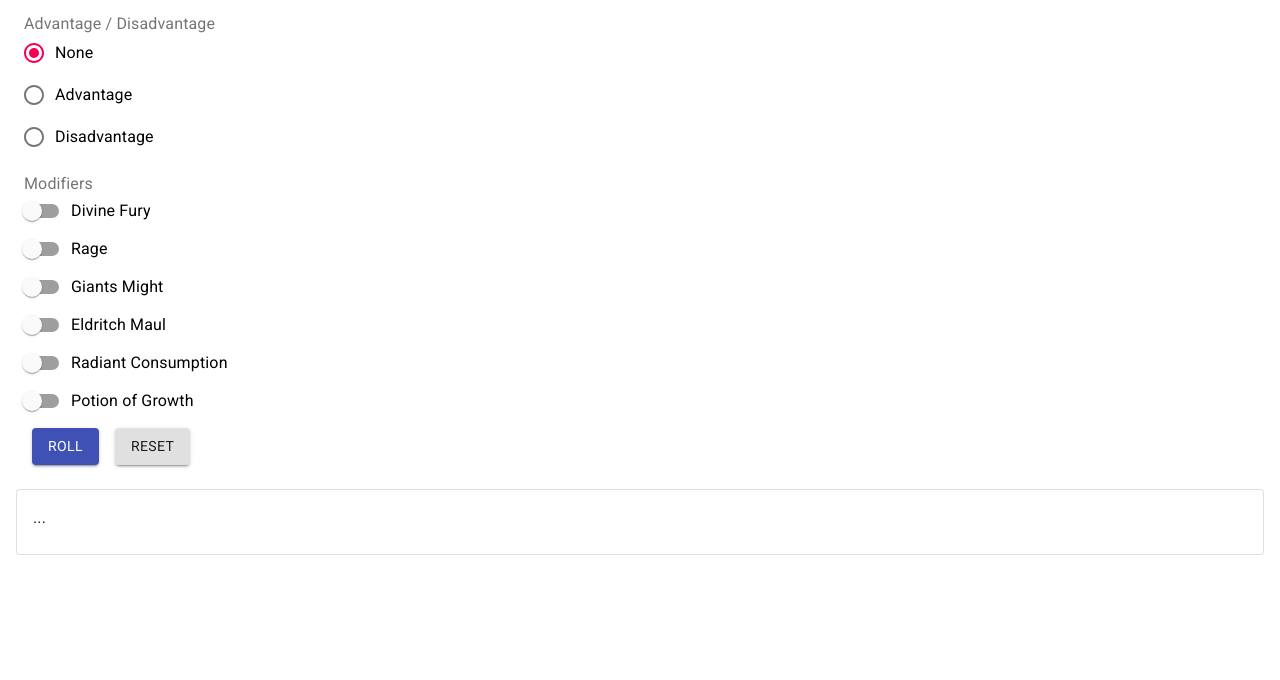
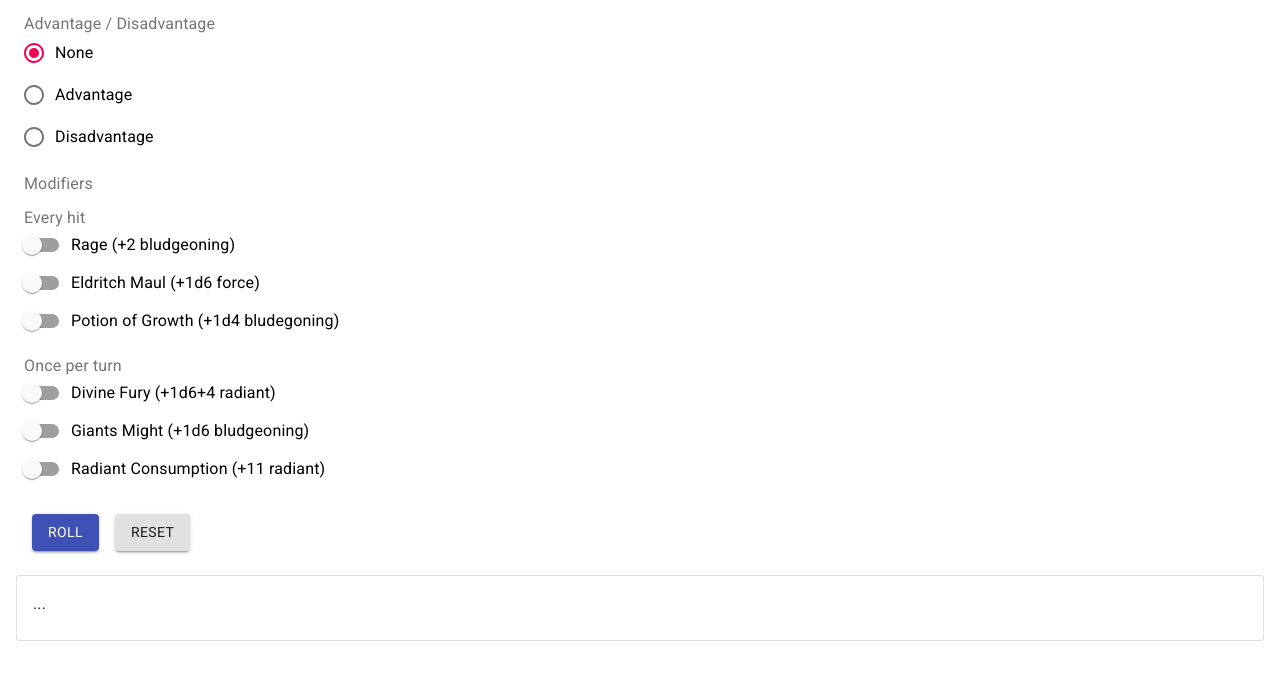
Before and after one commit to Chris-Gray-dev/Maximus-Calculator, a React (Create React App) app in the folder maximus-calculator/: page / in a window 1280 px wide. Shown: the top 680 px of the page. Built offline with nearby package versions, Linux system fonts and the light colour scheme.

Commit message:
re arranged

```diff
--- a/maximus-calculator/src/Components/MaximusForm.jsx
+++ b/maximus-calculator/src/Components/MaximusForm.jsx
@@ -75,32 +75,45 @@ function MaximusForm()
                     <FormControlLabel value={ADVANTAGE} control={<Radio />} name="advantage" label="Advantage" />
                     <FormControlLabel value={DISADVANTAGE} control={<Radio />} name="advantage" label="Disadvantage" />
                 </RadioGroup>
-                <br></br>
+
+                <br/>
+
                 <FormLabel component="legend">Modifiers</FormLabel>
+
+                <br/>
+
+                <FormLabel component="legend">Every hit</FormLabel>
+                <FormControlLabel
+                    control={<Switch checked={state.rage} onChange={handleChange} name="rage" />}
+                    label="Rage (+2 bludgeoning)"
+                />
+                <FormControlLabel
+                    control={<Switch checked={state.eldritchMaul} onChange={handleChange} name="eldritchMaul" />}
+                    label="Eldritch Maul (+1d6 force)"
+                />
+                <FormControlLabel
+                    control={<Switch checked={state.potionOfGrowth} onChange={handleChange} name="potionOfGrowth" />}
+                    label="Potion of Growth (+1d4 bludegoning)"
+                />
+
+                <br/>
+
+                <FormLabel component="legend">Once per turn</FormLabel>
                 <FormControlLabel
                     control={<Switch checked={state.divineFury} onChange={handleChange} name="divineFury" />}
-                    label="Divine Fury"
-                />
-                <FormControlLabel
-                    control={<Switch checked={state.rage} onChange={handleChange} name="rage" />}
-                    label="Rage"
+                    label="Divine Fury (+1d6+4 radiant)"
                 />
                 <FormControlLabel
                     control={<Switch checked={state.giantsMight} onChange={handleChange} name="giantsMight" />}
-                    label="Giants Might"
-                />
-                <FormControlLabel
-                    control={<Switch checked={state.eldritchMaul} onChange={handleChange} name="eldritchMaul" />}
-                    label="Eldritch Maul"
+                    label="Giants Might (+1d6 bludgeoning)"
                 />
                 <FormControlLabel
                     control={<Switch checked={state.radiantConsumption} onChange={handleChange} name="radiantConsumption" />}
-                    label="Radiant Consumption"
+                    label="Radiant Consumption (+11 radiant)"
                 />
-                <FormControlLabel
-                    control={<Switch checked={state.potionOfGrowth} onChange={handleChange} name="potionOfGrowth" />}
-                    label="Potion of Growth"
-                />
+
+                <br/>
+
                 <div className={classes.root}>
                     <Button variant="contained" color="primary" onClick={roll} >Roll</Button>
                     <Button variant="contained" onClick={reset}>Reset</Button>
```
